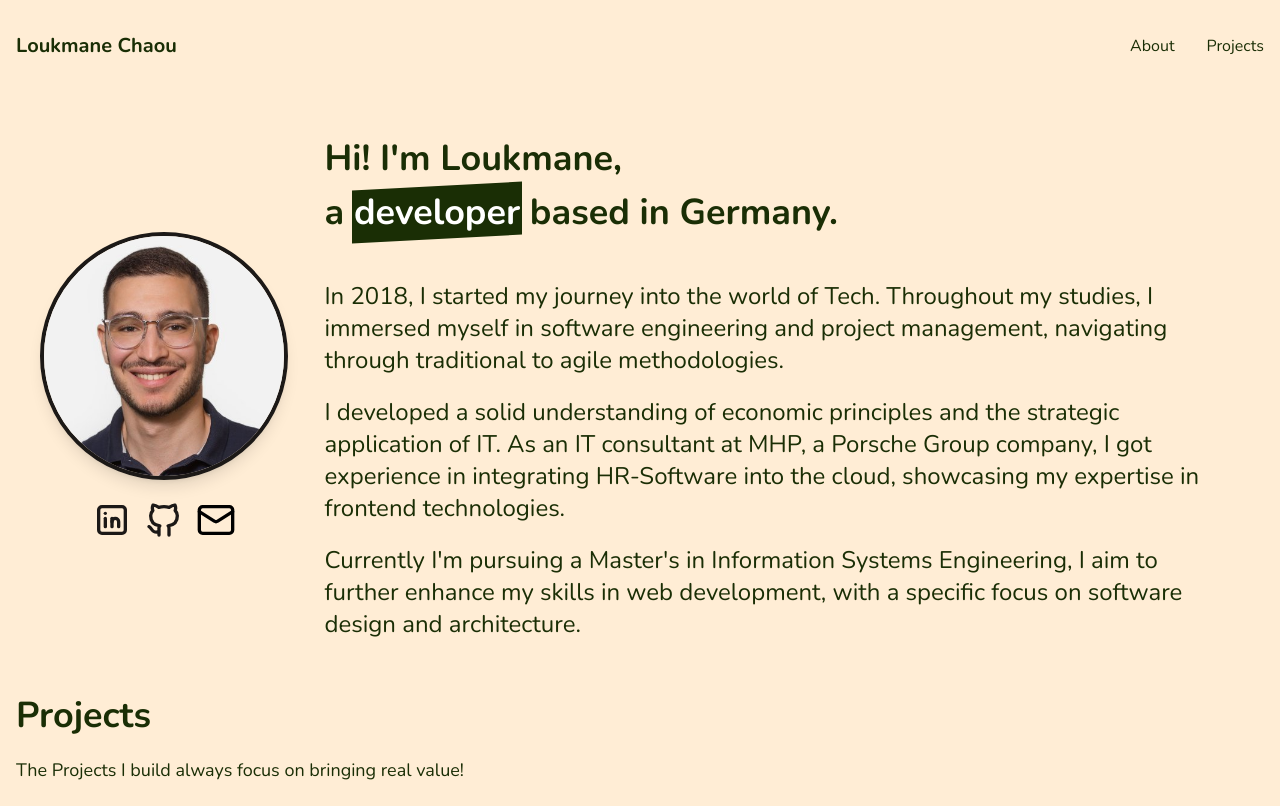
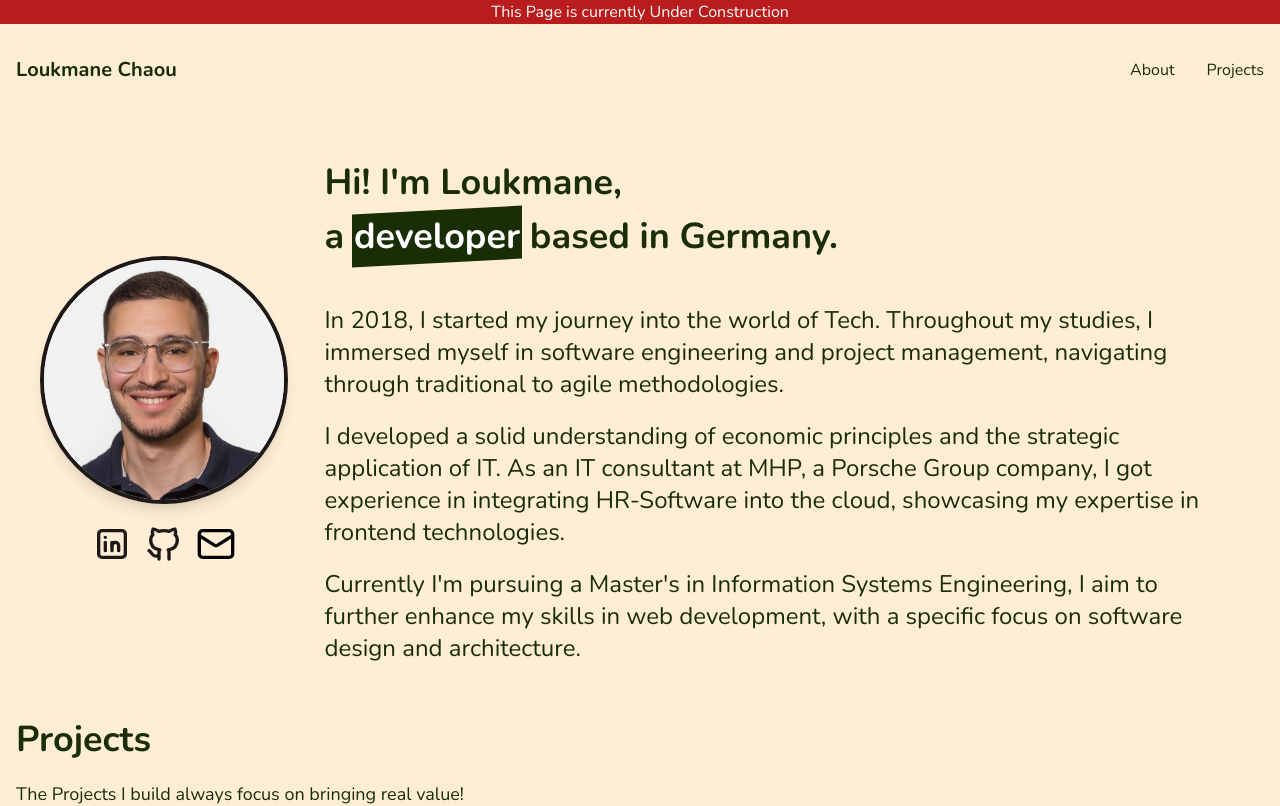
Before and after one commit to lkmnch/portfolio_site_2023, a React (Vite) app: page / in a window 1280 px wide. Shown: the top 806 px of the page. Built offline with nearby package versions, Linux system fonts and the light colour scheme.

Commit message:
Added Construction Banner

```diff
--- a/src/components/Header.tsx
+++ b/src/components/Header.tsx
@@ -3,6 +3,9 @@ import Nav from './Nav'
 const Header = () => {
     return (
         <header className="sticky top-0 z-10 bg-orange-100 ">
+            <div className="bg-red-700 text-center text-white">
+                This Page is currently Under Construction
+            </div>
             <div className="container mx-auto flex items-center justify-between  px-4 py-8">
                 <h1 className="text-xl font-bold text-lime-950 ">
                     <a href="#">Loukmane Chaou</a>
```
